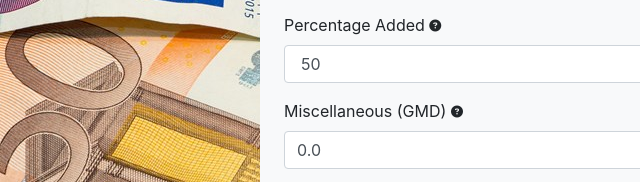
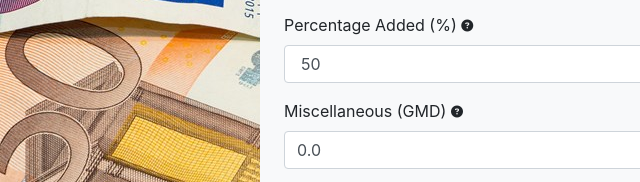
Before and after one commit to akassama/product-price-calculator, a plain HTML site: page index.html in a window 1280 px wide. Shown: the part 325-507 px from the top of the page, 0-640 px from the left. Drawn offline with nearby package versions, Linux system fonts and the light colour scheme.

Commit message:
(%) symbol added the Percentage Added

```diff
--- a/index.html
+++ b/index.html
@@ -206,7 +206,7 @@
 			  </select>
 			</div>
 			<div class="form-group">
-			  <label for="sel1">Percentage Added <i class="fas fa-question-circle fa-xs" data-toggle="tooltip" title="This is the percentage of of profit to be made from the total acquisition price."></i></label>
+			  <label for="sel1">Percentage Added (%) <i class="fas fa-question-circle fa-xs" data-toggle="tooltip" title="This is the percentage of of profit to be made from the total acquisition price."></i></label>
 			  <select class="form-control" id="PercentageAdded" name="PercentageAdded">
 				<option value="0.00">0.0</option>
 				<option value="0.20">20</option>
```
